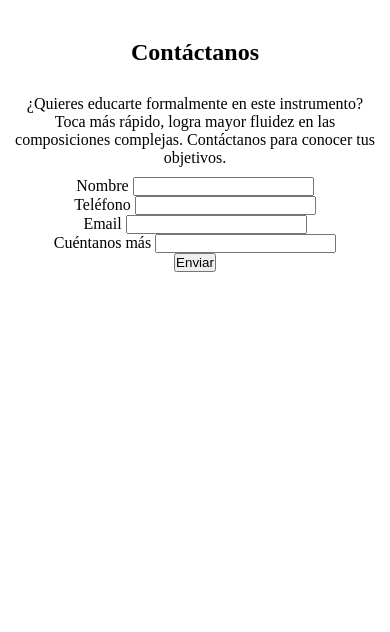
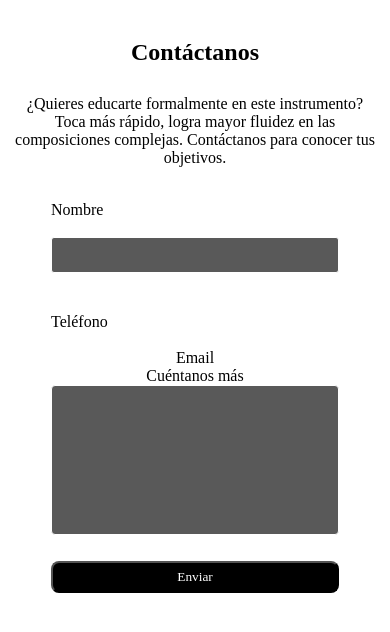
Before and after one commit to GuadalupeAngelesDep/desafio_Patzioli, a plain HTML site: page index.html in a window 390 px wide. Drawn offline with nearby package versions, Linux system fonts and the light colour scheme; files that its build step writes are made by us from their sources.

Commit message:
cambios4

```diff
--- a/index.html
+++ b/index.html
@@ -23,21 +23,29 @@
         <h3 class="contact-us">Contáctanos</h3>
         <p>¿Quieres educarte formalmente en este instrumento? Toca más rápido, logra mayor fluidez en las composiciones complejas. Contáctanos para conocer tus objetivos. </p>
         <form action="" class="contact-info__container">
-            <div class="name">
+            <div class="info__label">
                 <label for="name">Nombre</label>
-                <input type="text" name="name" id="name" required>
             </div>
-            <div class="phone">
+            <div class="info__input">
+                <input type="hidden" name="name" id="name" required>
+            </div>
+            <div class="info__label">
                 <label for="phone">Teléfono</label>
-                <input type="tel" name="phone" id="phone">
             </div>
-            <div class="email">
+            <divo class="info_input"></divo>
+                <input type="hidden" name="phone" id="phone">
+            </div>
+            <div class="info__label">
                 <label for="email">Email</label>
-                <input type= "email" name="email" id="email" required>
             </div>
-            <div class="tell-us-more">
-                <label for="tell-us-more">Cuéntanos más</label>
-                <input type="text" name="tell-us-more" id="tell-us-more">
+            <div class="info__input">
+                <input type= "hidden" name="email" id="email" required>
+            </div>
+            <div class="info__label">
+                <label for="more">Cuéntanos más</label>
+            </div>
+            <div class="more__input">
+                <input type="hidden" name="more" id="more">
             </div>
             <button type="submit">Enviar</button>
         </form>
--- a/style.scss
+++ b/style.scss
@@ -1,4 +1,4 @@
-@import "variables";
+@import "vars";
 *{
    margin: 0;
    padding: 0;
@@ -51,6 +51,55 @@
          font-size: 16px;
          text-align: center;
       }
+      .contact-info__container {
+         display: flex;
+         .info__label{
+             width: 288px;
+             height: 36px;
+             top:2990px;
+             left: 15.55px;
+             text-align: left;
+             margin-top: 24px;
+           }
+         }
+       .contact-info__container{
+         display: flex;
+         .info__input{
+             box-sizing: border-box;
+             width: 288px;
+             height: 36px;
+             left: 15.55px;
+             background: rgba(0, 0, 0, 0.65);
+             border: 0.5px solid, white;
+             border-radius: 3px;
+             margin-bottom: 16px;
+             font-family: $tipografia-parrafos;
+             font-weight: 700;
+         }
+      }
+      .more__input{
+             width: 288px;
+             height: 150px;
+             background: rgba(0, 0, 0, 0.65);
+             border: 0.5px solid $color-primario-white;
+             border-radius: 4px;
+             margin-bottom: 16px;
+             font-family: $tipografia-parrafos;
+             font-weight: 700;
+
+      }
+      button {
+             width: 288px;
+             height: 32px;
+             left: 248px;
+             top: 3178px;
+             flex-wrap: nowrap;
+             color: $color-primario-white;
+             background: $color-primario-black;
+             border-radius: 8px;
+             margin: 10px;
+             font-family: $tipografia-parrafos;
+      }
    }
 
 
--- /dev/null
+++ b/vars.scss
@@ -0,0 +1,6 @@
+$background-color: #F5F5F5;
+$color-primario-black: #000000;
+$color-primario-white: #ffffff;
+
+$tipografia-titles:'Abril Fatface';
+$tipografia-parrafos:'Raleway';
```
Also changed, not shown: style.css, vars.css (added), 2 other files.
